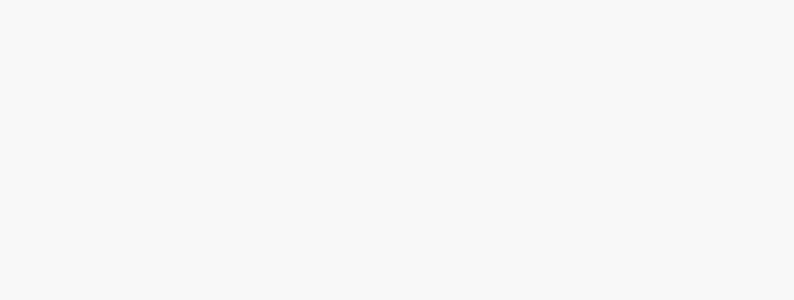
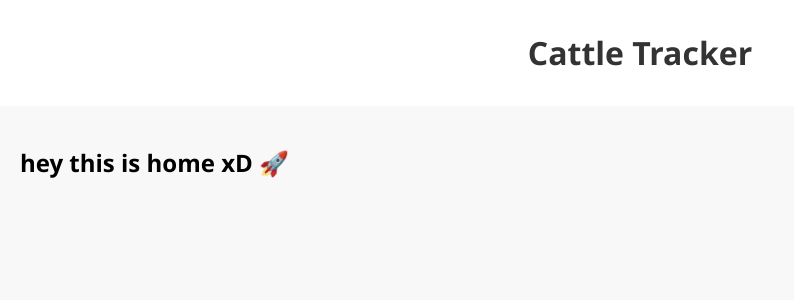
Before and after one commit to sanketghosh/cattle-tracker, a React (Create React App) app in the folder frontend/: page / in a window 1280 px wide. Shown: the top 300 px of the page, without its empty margins (0-794 px from the left). Built offline with nearby package versions, Linux system fonts and the light colour scheme; no server answers.

Commit message:
starting frontend

```diff
--- a/frontend/public/index.html
+++ b/frontend/public/index.html
@@ -14,7 +14,6 @@
       manifest.json provides metadata used when your web app is installed on a
       user's mobile device or desktop. See https://developers.google.com/web/fundamentals/web-app-manifest/
     -->
-    <link rel="manifest" href="%PUBLIC_URL%/manifest.json" />
     <!--
       Notice the use of %PUBLIC_URL% in the tags above.
       It will be replaced with the URL of the `public` folder during the build.
@@ -24,7 +23,7 @@
       work correctly both with client-side routing and a non-root public URL.
       Learn how to configure a non-root public URL by running `npm run build`.
     -->
-    <title>react app 🚀</title>
+    <title>Cattle Tracker</title>
   </head>
   <body>
     <noscript>You need to enable JavaScript to run this app.</noscript>
--- a/frontend/src/App.js
+++ b/frontend/src/App.js
@@ -1,5 +1,20 @@
 import React from "react";
+import { BrowserRouter, Routes, Route } from "react-router-dom";
+import Navbar from "./components/Navbar";
+import Home from "./pages/Home";
+import "./index.css";
 
 export default function App() {
-  return <div></div>;
+  return (
+    <div className="App">
+      <BrowserRouter>
+        <Navbar />
+        <div className="pages">
+          <Routes>
+            <Route path="/" element={<Home />} />
+          </Routes>
+        </div>
+      </BrowserRouter>
+    </div>
+  );
 }
--- /dev/null
+++ b/frontend/src/components/Navbar.jsx
@@ -0,0 +1,13 @@
+import React from "react";
+import { Link } from "react-router-dom";
+export default function Navbar() {
+  return (
+    <header>
+      <div className="container">
+        <Link to="/">
+          <h1>Cattle Tracker</h1>
+        </Link>
+      </div>
+    </header>
+  );
+}
--- /dev/null
+++ b/frontend/src/pages/Home.jsx
@@ -0,0 +1,18 @@
+import { useEffect, useState } from "react";
+
+export default function Home() {
+  const [cattle, setCattle] = useState(null);
+
+  useEffect(() => {
+    const fetchCattle = async () => {
+      const response = await fetch("http://localhost:5000/api/cattle");
+      const json = await response.json();
+    };
+    fetchCattle();
+  }, []);
+  return (
+    <div className="home">
+      <h2>hey this is home xD 🚀</h2>
+    </div>
+  );
+}
```
Also changed, not shown: frontend/public/manifest.json (deleted), frontend/public/robots.txt (deleted).
